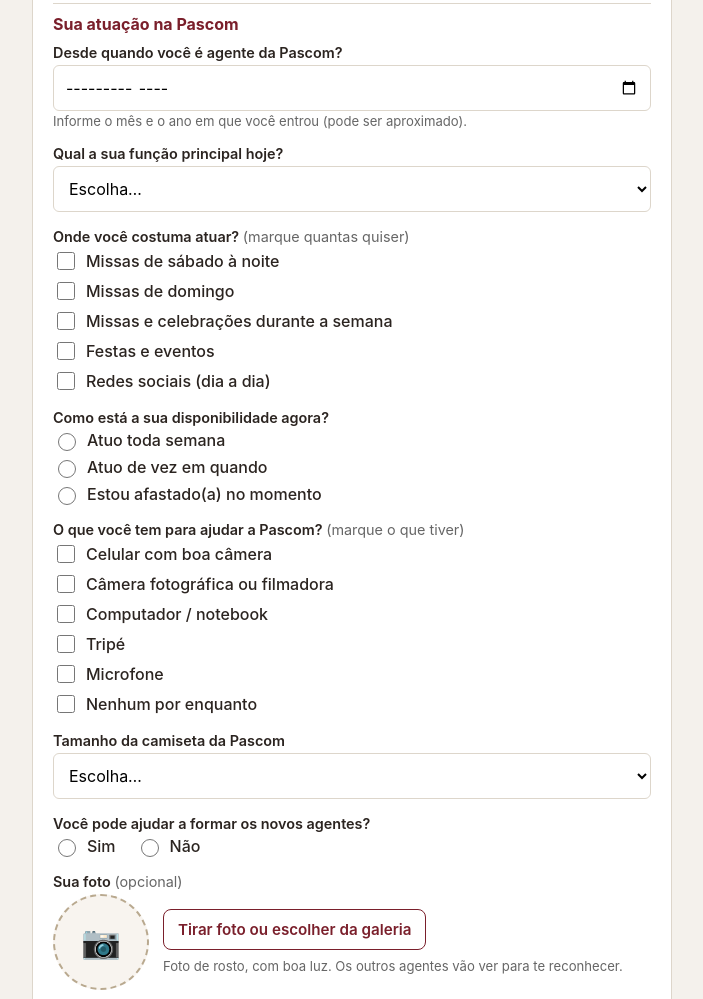
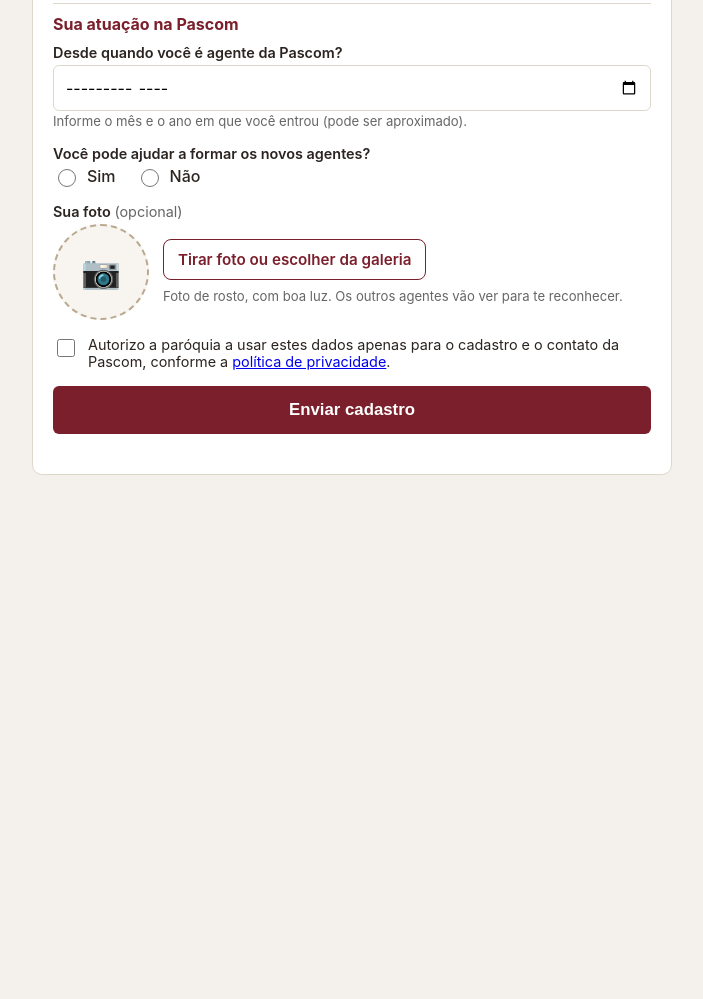
Before and after one commit to pascomscjmarilia-creator/paroquia-documentos, a plain HTML site: page agente-pascom-ativo.html in a window 1280 px wide. Shown: the part 883-1882 px from the top of the page, without its empty margins (288-991 px from the left). After the commit the page ends 1418 px from the top, so only its background shows below. Drawn offline with Linux system fonts and the light colour scheme.

Commit message:
Update agente-pascom-ativo.html

```diff
--- a/agente-pascom-ativo.html
+++ b/agente-pascom-ativo.html
@@ -124,48 +124,6 @@
           <label for="desde">Desde quando você é agente da Pascom?</label>
           <input type="month" id="desde" min="1980-01" placeholder="aaaa-mm">
           <p class="ag-dica">Informe o mês e o ano em que você entrou (pode ser aproximado).</p>
-        </div>
-
-        <div>
-          <label for="funcao">Qual a sua função principal hoje?</label>
-          <select id="funcao"><option value="">Escolha…</option><option value="Fotografia">Fotografia</option><option value="Filmagem">Filmagem</option><option value="Edição de vídeo">Edição de vídeo</option><option value="Arte e design">Arte e design</option><option value="Redes sociais">Redes sociais</option><option value="Projeção e slides">Projeção e slides</option><option value="Coordenação da Pascom">Coordenação da Pascom</option><option value="Várias funções">Várias funções</option><option value="Outra">Outra</option></select>
-        </div>
-
-        <div>
-          <span class="rotulo">Onde você costuma atuar? <span style="font-weight:400;color:#666;">(marque quantas quiser)</span></span>
-          <div class="ag-lista" id="listaAtuaEm">
-            <label><input type="checkbox" name="atuaEm" value="Missas de sábado à noite"> Missas de sábado à noite</label>
-            <label><input type="checkbox" name="atuaEm" value="Missas de domingo"> Missas de domingo</label>
-            <label><input type="checkbox" name="atuaEm" value="Missas e celebrações durante a semana"> Missas e celebrações durante a semana</label>
-            <label><input type="checkbox" name="atuaEm" value="Festas e eventos"> Festas e eventos</label>
-            <label><input type="checkbox" name="atuaEm" value="Redes sociais (dia a dia)"> Redes sociais (dia a dia)</label>
-          </div>
-        </div>
-
-        <div>
-          <span class="rotulo">Como está a sua disponibilidade agora?</span>
-          <div class="ag-lista">
-            <label><input type="radio" name="disponibilidade" value="Atuo toda semana"> Atuo toda semana</label>
-            <label><input type="radio" name="disponibilidade" value="Atuo de vez em quando"> Atuo de vez em quando</label>
-            <label><input type="radio" name="disponibilidade" value="Estou afastado(a) no momento"> Estou afastado(a) no momento</label>
-          </div>
-        </div>
-
-        <div>
-          <span class="rotulo">O que você tem para ajudar a Pascom? <span style="font-weight:400;color:#666;">(marque o que tiver)</span></span>
-          <div class="ag-lista" id="listaEquipamentos">
-            <label><input type="checkbox" name="equipamentos" value="Celular com boa câmera"> Celular com boa câmera</label>
-            <label><input type="checkbox" name="equipamentos" value="Câmera fotográfica ou filmadora"> Câmera fotográfica ou filmadora</label>
-            <label><input type="checkbox" name="equipamentos" value="Computador / notebook"> Computador / notebook</label>
-            <label><input type="checkbox" name="equipamentos" value="Tripé"> Tripé</label>
-            <label><input type="checkbox" name="equipamentos" value="Microfone"> Microfone</label>
-            <label><input type="checkbox" name="equipamentos" value="Nenhum por enquanto"> Nenhum por enquanto</label>
-          </div>
-        </div>
-
-        <div>
-          <label for="camiseta">Tamanho da camiseta da Pascom</label>
-          <select id="camiseta"><option value="">Escolha…</option><option value="Não uso">Não uso</option><option value="PP">PP</option><option value="P">P</option><option value="M">M</option><option value="G">G</option><option value="GG">GG</option><option value="XG">XG</option></select>
         </div>
 
         <div>
@@ -383,18 +341,12 @@
     const agoraIso = new Date().getFullYear() + '-' + String(new Date().getMonth() + 1).padStart(2, '0');
     if (!/^\d{4}-(0[1-9]|1[0-2])$/.test(desdeIso)) return mostrarErro('Informe desde quando você é agente da Pascom (mês e ano).');
     if (desdeIso > agoraIso || desdeIso < '1980-01') return mostrarErro('Confira o mês e o ano em que você entrou na Pascom.');
-    const funcao = el('funcao').value, atuaEm = marcados('atuaEm'), disponibilidade = marcado('disponibilidade');
-    const equipamentos = marcados('equipamentos'), camiseta = el('camiseta').value, formar = marcado('formar');
-    if (!funcao) return mostrarErro('Escolha a sua função principal na Pascom.');
-    if (!atuaEm.length) return mostrarErro('Marque onde você costuma atuar.');
-    if (!disponibilidade) return mostrarErro('Informe a sua disponibilidade.');
-    if (!equipamentos.length) return mostrarErro('Marque o que você tem para ajudar (ou "Nenhum por enquanto").');
-    if (!camiseta) return mostrarErro('Escolha o tamanho da camiseta (ou "Não uso").');
+    const formar = marcado('formar');
     if (!formar) return mostrarErro('Informe se pode ajudar a formar os novos agentes.');
     const payload = Object.assign(base, {
       situacao: 'Já é agente',
       desde: desdeIso.slice(5, 7) + '/' + desdeIso.slice(0, 4),
-      funcao, atuaEm, disponibilidade, equipamentos, camiseta, formar
+      formar
     });
     await enviar(payload, () => mostrarSucesso(base.apelido));
   });
```
